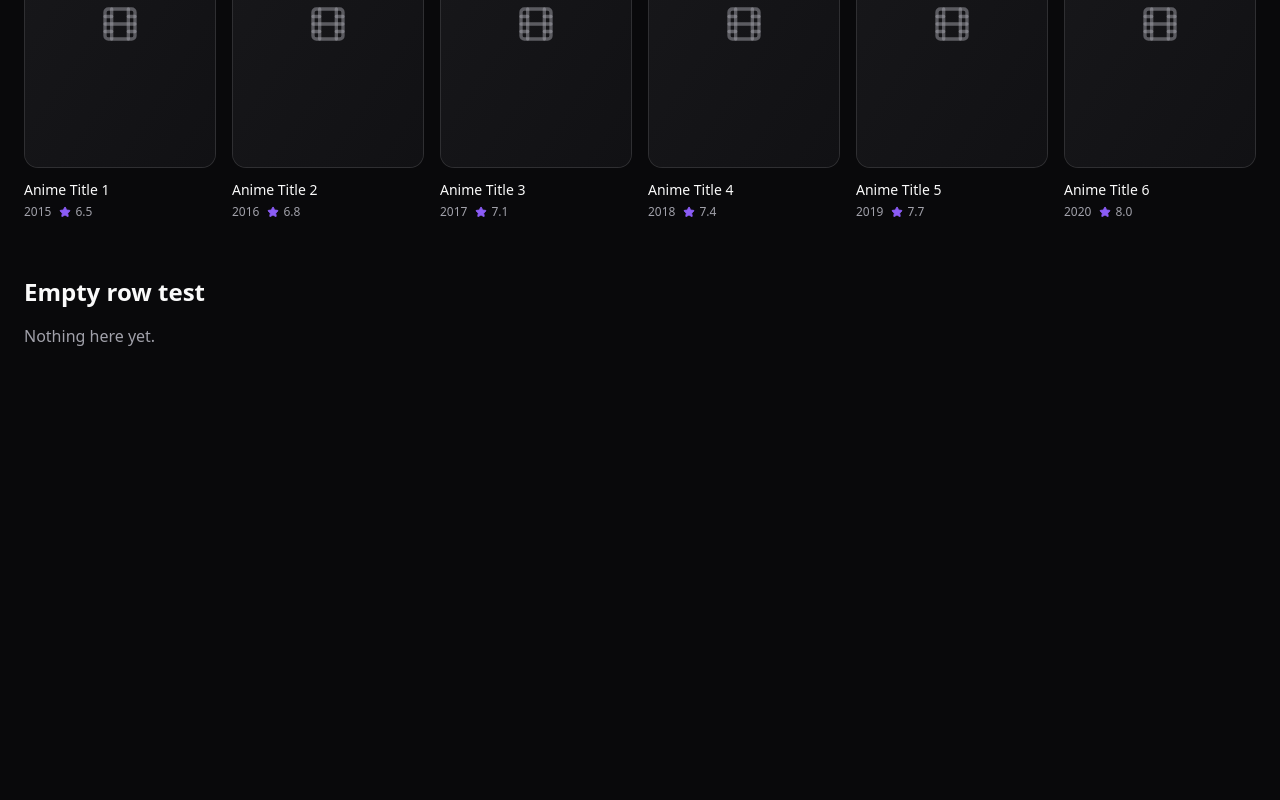
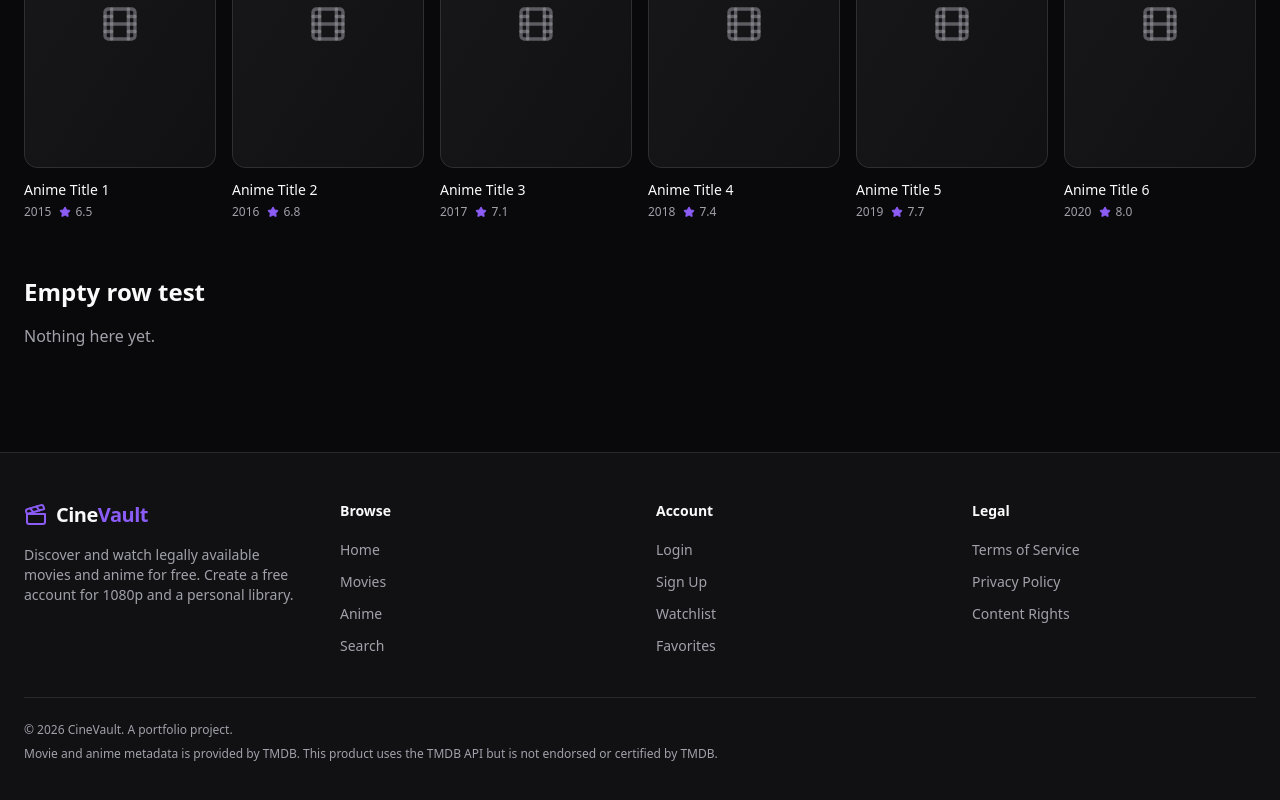
Before and after one commit to dalandan-chillin/software-engineer-journey, a React (Vite) app in the folder cinevault/client/: page / in a window 1280 px wide. Shown: the part 1332-2132 px from the top of the page. Before the commit the page ends 1720 px from the top, so only its background shows below. Built offline with nearby package versions, Linux system fonts and the light colour scheme.

Commit message:
Add Footer with TMDB attribution notice

```diff
--- a/cinevault/client/src/App.jsx
+++ b/cinevault/client/src/App.jsx
@@ -1,7 +1,7 @@
 import Navbar from '@/components/Navbar';
 import Hero from '@/components/Hero';
 import PosterRow from '@/components/PosterRow';
-
+import Footer from '@/components/Footer';
 
 // TEMPORARY placeholder data. Phase 6 replaces this with real
 // metadata fetched from our backend (TMDB).
@@ -24,6 +24,9 @@ function makePlaceholders(label, count) {
   }));
 }
 
+
+// Main Content Section
+
 function App() {
   return (
     <>
@@ -34,6 +37,7 @@ function App() {
         <PosterRow title="Popular anime" items={makePlaceholders('Anime', 10)} />
         <PosterRow title="Empty row test" items={[]} />
       </main>
+      <Footer />
     </>
   );
 }
--- /dev/null
+++ b/cinevault/client/src/components/Footer.jsx
@@ -0,0 +1,62 @@
+import Logo from '@/components/Logo';
+
+const FOOTER_COLUMNS = [
+  {
+    heading: 'Browse',
+    links: ['Home', 'Movies', 'Anime', 'Search'],
+  },
+  {
+    heading: 'Account',
+    links: ['Login', 'Sign Up', 'Watchlist', 'Favorites'],
+  },
+  {
+    heading: 'Legal',
+    links: ['Terms of Service', 'Privacy Policy', 'Content Rights'],
+  },
+];
+
+export default function Footer() {
+  const year = new Date().getFullYear();
+
+  return (
+    <footer className="mt-16 border-t border-white/10 bg-cv-surface">
+      <div className="mx-auto max-w-7xl px-4 py-12 sm:px-6">
+        <div className="grid grid-cols-2 gap-8 md:grid-cols-4">
+          <div className="col-span-2 md:col-span-1">
+            <Logo />
+            <p className="mt-4 max-w-xs text-sm text-cv-muted">
+              Discover and watch legally available movies and anime for free.
+              Create a free account for 1080p and a personal library.
+            </p>
+          </div>
+
+          {FOOTER_COLUMNS.map((column) => (
+            <div key={column.heading}>
+              <h3 className="text-sm font-semibold">{column.heading}</h3>
+              <ul className="mt-4 space-y-2">
+                {column.links.map((link) => (
+                  <li key={link}>
+                    <a
+                      href="#"
+                      className="text-sm text-cv-muted transition-colors hover:text-cv-text"
+                    >
+                      {link}
+                    </a>
+                  </li>
+                ))}
+              </ul>
+            </div>
+          ))}
+        </div>
+
+        <div className="mt-10 space-y-2 border-t border-white/10 pt-6 text-xs text-cv-muted">
+          <p>© {year} CineVault. A portfolio project.</p>
+          <p>
+            Movie and anime metadata is provided by TMDB. This product uses
+            the TMDB API but is not endorsed or certified by TMDB.
+          </p>
+        </div>
+      </div>
+    </footer>
+  );
+}
```
